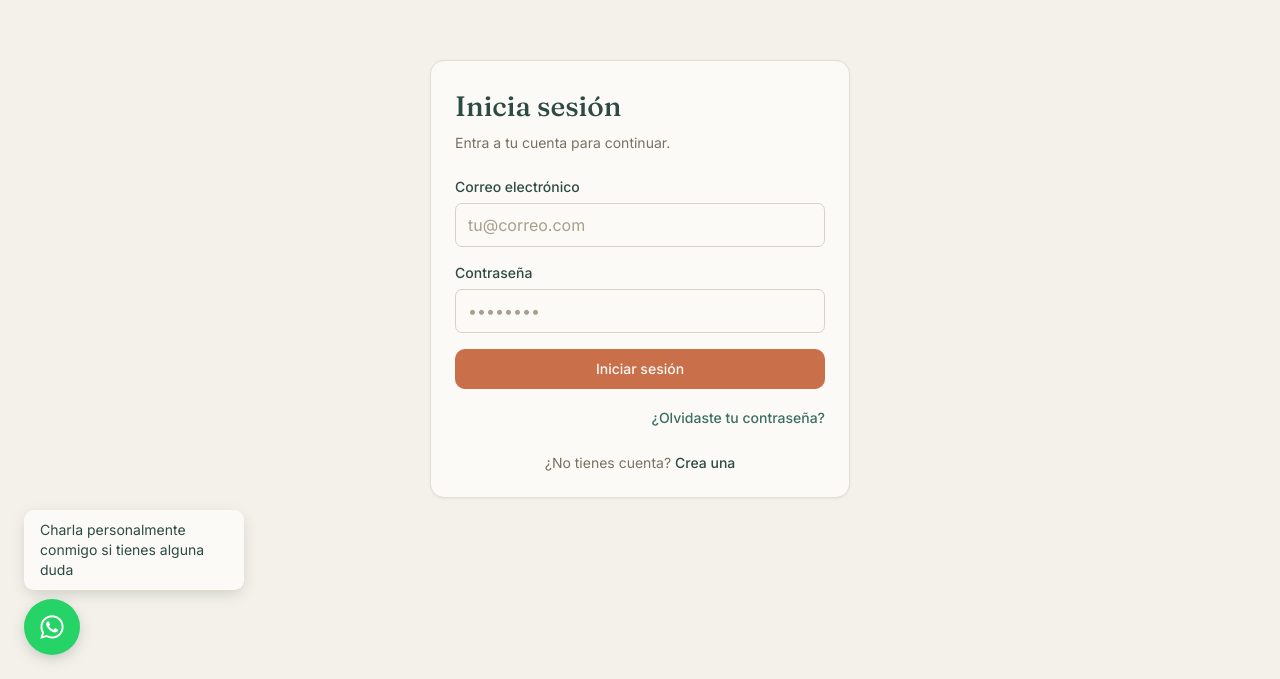
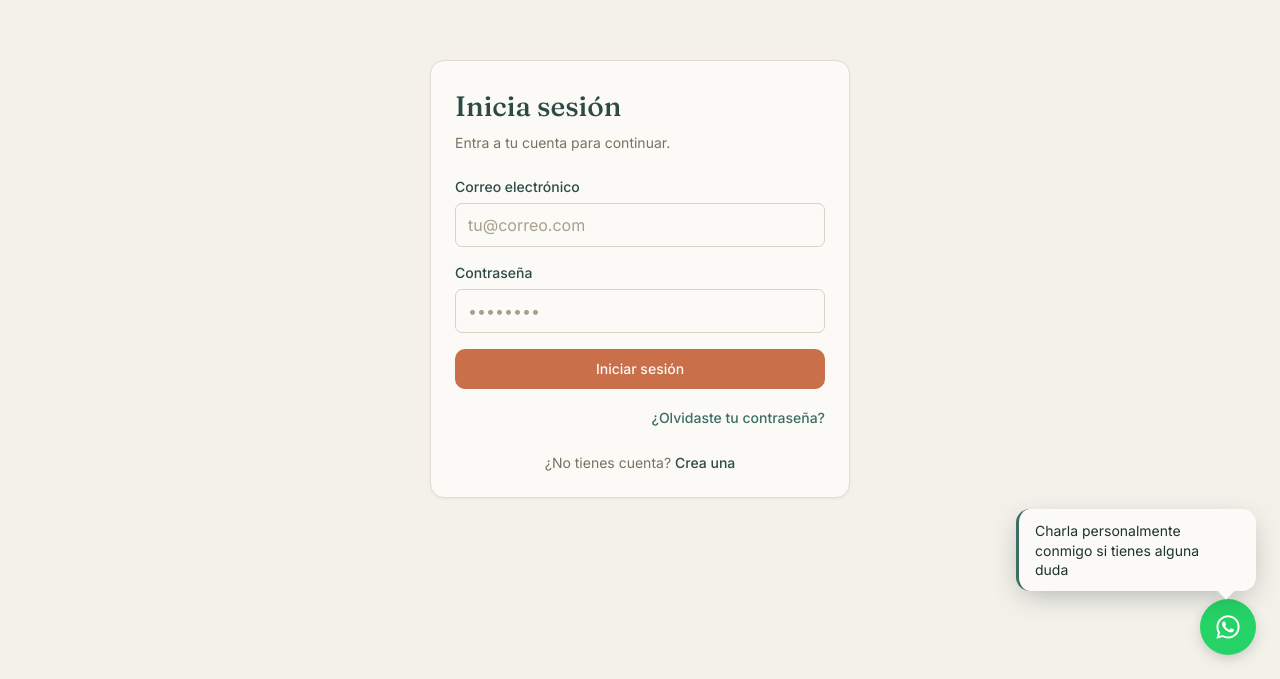
Before and after one commit to Bodgar10/consulta-plataforma, a Next.js app: page /login in a window 1280 px wide. Shown: the part 121-800 px from the top of the page. Built offline with nearby package versions, Linux system fonts and the light colour scheme.

Commit message:
feat(shared): rediseñar burbuja del FAB de WhatsApp y moverlo a la derecha

```diff
--- a/src/components/shared/WhatsAppFab.tsx
+++ b/src/components/shared/WhatsAppFab.tsx
@@ -9,10 +9,9 @@ const WHATSAPP_NUMBER = "525579022090"; // sin + ni espacios, formato que espera
 /**
  * Botón flotante de WhatsApp, visible en todo el sitio EXCEPTO el panel de
  * la profesional (esas rutas viven bajo (protected), sin prefijo de tenant,
- * ver PANEL_PREFIXES). Esquina inferior IZQUIERDA a propósito: la derecha
- * ya la ocupa TourFab en las pantallas del panel — en el resto del sitio
- * no hay tour, así que no hay colisión real, pero mantener el mismo lado
- * global es más simple que decidir por ruta.
+ * ver PANEL_PREFIXES). Esquina inferior derecha — convención estándar de
+ * WhatsApp; no colisiona con TourFab porque ese solo vive en el panel,
+ * donde este componente ya no se renderiza.
  */
 export function WhatsAppFab() {
   const pathname = usePathname();
@@ -23,8 +22,6 @@ export function WhatsAppFab() {
   useEffect(() => {
     if (isPanelRoute) return;
 
-    // Aparece unos segundos después de cargar, se oculta, y reaparece cada
-    // cierto tiempo — nunca permanece fijo en pantalla (sería intrusivo).
     let hideTimeout: ReturnType<typeof setTimeout>;
 
     const showThenHide = () => {
@@ -45,13 +42,13 @@ export function WhatsAppFab() {
   if (isPanelRoute) return null;
 
   return (
-    <div className="fixed bottom-6 left-6 z-40 flex items-end gap-2">
-      <div className="flex flex-col items-start gap-2">
+    <div className="fixed bottom-6 right-6 z-40 flex flex-col items-end gap-2">
       {showBubble && (
-          <div className="bg-cream-0 border-hair rounded-[10px] px-4 py-2.5 shadow-[0_4px_16px_-4px_rgba(31,51,46,0.25)] max-w-[220px] animate-[fadeIn_0.3s_ease-out]">
-            <p className="text-sm text-pine-700">
+        <div className="relative bg-cream-0 rounded-[14px] pl-4 pr-5 py-3 shadow-[0_8px_28px_-6px_rgba(31,51,46,0.35)] max-w-[240px] animate-[fadeIn_0.3s_ease-out] border-l-[3px] border-pine-600">
+          <p className="text-sm text-pine-900 leading-snug">
             Charla personalmente conmigo si tienes alguna duda
           </p>
+          <div className="absolute -bottom-1.5 right-6 w-3 h-3 bg-cream-0 rotate-45" />
         </div>
       )}
       <a
@@ -59,13 +56,12 @@ export function WhatsAppFab() {
         target="_blank"
         rel="noopener noreferrer"
         aria-label="Escríbenos por WhatsApp"
-          className="w-14 h-14 rounded-full bg-[#25D366] shadow-[0_4px_16px_-4px_rgba(31,51,46,0.35)] flex items-center justify-center hover:brightness-95 transition-[filter]"
+        className="w-14 h-14 rounded-full bg-[#25D366] shadow-[0_4px_16px_-4px_rgba(31,51,46,0.35)] flex items-center justify-center hover:brightness-95 hover:scale-105 transition-all"
       >
         <svg width="28" height="28" viewBox="0 0 24 24" fill="white">
           <path d="M12.04 2C6.58 2 2.13 6.45 2.13 11.91c0 1.75.46 3.45 1.32 4.95L2.05 22l5.25-1.38a9.9 9.9 0 0 0 4.74 1.21h.005c5.46 0 9.91-4.45 9.91-9.91C21.98 6.45 17.53 2 12.04 2Zm0 18.15h-.005a8.2 8.2 0 0 1-4.19-1.15l-.3-.18-3.12.82.83-3.04-.2-.31a8.2 8.2 0 0 1-1.26-4.38c0-4.54 3.7-8.24 8.25-8.24 2.2 0 4.27.86 5.83 2.42a8.18 8.18 0 0 1 2.42 5.83c0 4.55-3.7 8.23-8.25 8.23Zm4.52-6.17c-.25-.12-1.47-.72-1.7-.81-.23-.08-.4-.12-.56.13-.17.25-.65.81-.79.97-.15.17-.29.19-.54.06-.25-.12-1.05-.39-2-1.23-.74-.66-1.24-1.48-1.39-1.73-.14-.25-.02-.38.11-.51.11-.11.25-.29.37-.43.12-.15.16-.25.25-.42.08-.16.04-.31-.02-.43-.06-.12-.56-1.35-.77-1.85-.2-.48-.41-.42-.56-.43-.14-.01-.31-.01-.48-.01-.16 0-.43.06-.66.31-.23.25-.86.85-.86 2.07 0 1.22.89 2.4 1.01 2.56.12.17 1.75 2.67 4.24 3.74.59.26 1.06.41 1.42.52.6.19 1.14.16 1.57.1.48-.07 1.47-.6 1.68-1.19.21-.58.21-1.08.14-1.19-.06-.11-.23-.17-.48-.29Z" />
         </svg>
       </a>
     </div>
-    </div>
   );
 }
```
Lines whose indentation alone changed are shown as unchanged.
